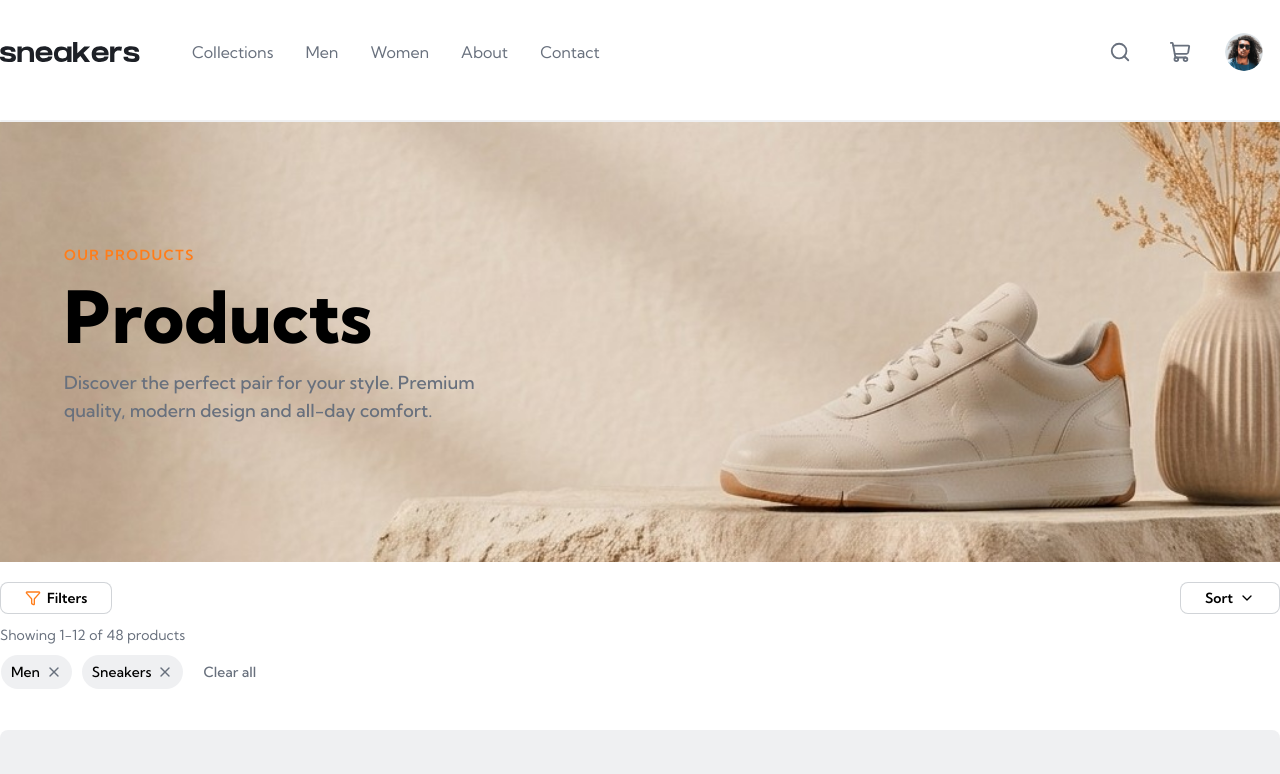
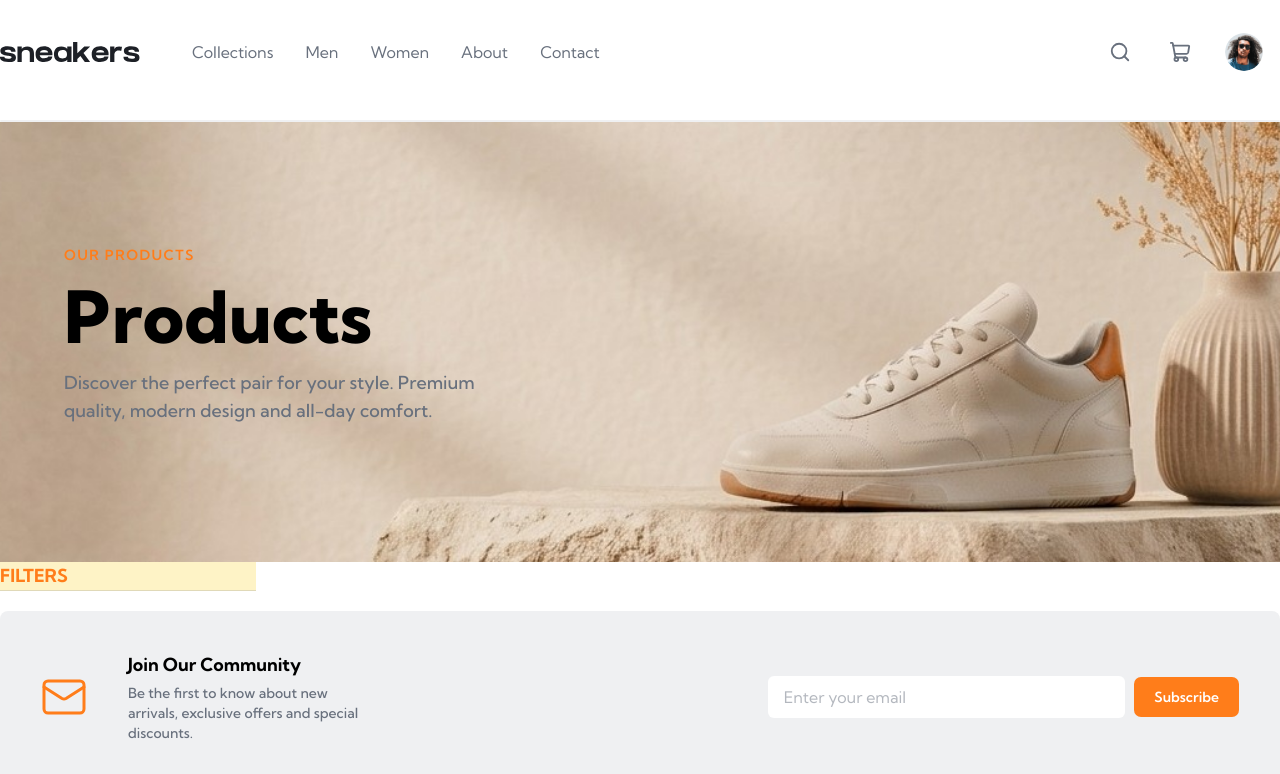
Before and after one commit to nimabed/ecommerce-product-page, a Next.js app: page /products in a window 1280 px wide. Shown: the top 774 px of the page. Built offline with nearby package versions, Linux system fonts and the light colour scheme.

Commit message:
desktop filter section created.

```diff
--- a/app/globals.css
+++ b/app/globals.css
@@ -22,7 +22,11 @@
 }
 
 .hover-effect {
-  @apply transition-colors duration-300 hover:bg-primary/75;
+  @apply transition-opacity duration-300 hover:opacity-85;
+}
+
+.hover-effect-outline {
+  @apply transition-colors duration-300 hover:bg-dark-grayish-blue/30
 }
 
 .nav-link-effect {
--- a/app/products/page.tsx
+++ b/app/products/page.tsx
@@ -1,12 +1,14 @@
 
 import ProductsBanner from '@/pages/products/ProductsBanner';
 import Filter from '@/pages/products/Filter';
+import FilterDesktop from "@/pages/products/FilterDesktop";
 
 export default function ProductPage() {
   return (
     <>
       <ProductsBanner />
       <Filter />
+      <FilterDesktop />
     </>
   );
 }
--- a/components/ui/button.tsx
+++ b/components/ui/button.tsx
@@ -8,9 +8,9 @@ const buttonVariants = cva(
   {
     variants: {
       variant: {
-        default: "bg-primary text-primary-foreground hover:opacity-90",
+        default: "bg-primary text-primary-foreground hover-effect",
         outline:
-          "border-dark-grayish-blue/30 bg-white hover:bg-dark-grayish-blue/30 aria-expanded:bg-muted aria-expanded:text-foreground dark:border-input dark:bg-input/30 dark:hover:bg-input/50",
+          "border-dark-grayish-blue/30 bg-white hover-effect-outline aria-expanded:bg-muted aria-expanded:text-foreground dark:border-input dark:bg-input/30 dark:hover:bg-input/50",
         secondary:
           "bg-secondary text-secondary-foreground hover:bg-[color-mix(in_oklch,var(--secondary),var(--foreground)_5%)] aria-expanded:bg-secondary aria-expanded:text-secondary-foreground",
         ghost:
@@ -19,7 +19,7 @@ const buttonVariants = cva(
           "bg-destructive/10 text-destructive hover:bg-destructive/20 focus-visible:border-destructive/40 focus-visible:ring-destructive/20 dark:bg-destructive/20 dark:hover:bg-destructive/30 dark:focus-visible:ring-destructive/40",
         link: "text-dark-grayish-blue underline-offset-4 hover:underline",
         active: "bg-black text-white",
-        label: "bg-dark-grayish-blue/10 rounded-full hover:bg-dark-grayish-blue/30"
+        label: "bg-dark-grayish-blue/10 rounded-full hover-effect-outline"
       },
       size: {
         default:
--- a/pages/products/Filter.tsx
+++ b/pages/products/Filter.tsx
@@ -32,7 +32,7 @@ export default function Filter() {
   }
 
   return (
-    <>
+    <div className="md:hidden">
       <Modal
         ref={dialogRef}
         closeManually={closeModal}
@@ -64,7 +64,7 @@ export default function Filter() {
         <div>
           <span className="text-sm text-dark-grayish-blue">Showing 1-12 of 48 products</span>
         </div>
-        {/* Selected filters actions */}
+        {/* Filter tags Section */}
         <div className="space-x-2">
           <Button variant="label" size="lg">
             Men
@@ -79,6 +79,6 @@ export default function Filter() {
           </Button>
         </div>
       </Container>
-    </>
+    </div>
   )
 }
--- /dev/null
+++ b/pages/products/FilterDesktop.tsx
@@ -0,0 +1,14 @@
+import Container from '@/components/ui/container';
+import { Separator } from '@/components/ui/separator';
+
+export default function FilterDesktop() {
+  return (
+    <Container>
+      <div className="w-full max-w-[20%] bg-amber-100">
+        {/* Title Section */}
+        <h2 className="font-bold text-lg text-primary uppercase track-widest">Filters</h2>
+        <Separator className="bg-dark-grayish-blue/20" />
+      </div>
+    </Container>
+  )
+}
--- a/pages/products/SortContents.tsx
+++ b/pages/products/SortContents.tsx
@@ -11,7 +11,7 @@ export default function SortContents({ onClose, isClosing }: {
   isClosing: boolean
 }) {
   return (
-    <div className={cn("absolute w-full h-[60%] bottom-0 duration-500 bg-white",
+    <div className={cn("absolute w-full h-[60%] bottom-0 duration-500 bg-white rounded-t-2xl",
       isClosing ? "animate-out slide-out-to-bottom" : "animate-in slide-in-from-bottom"
     )}>
       {/* Title Section */}
```
